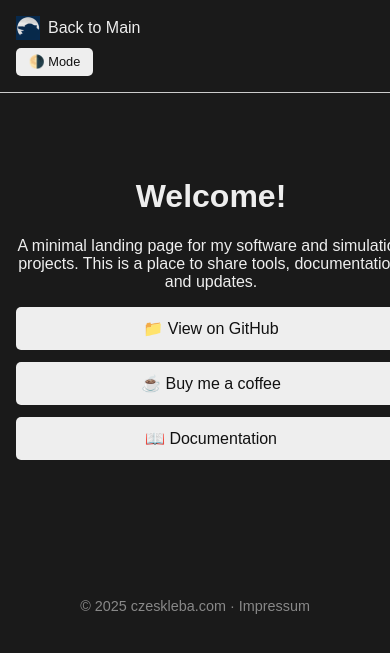
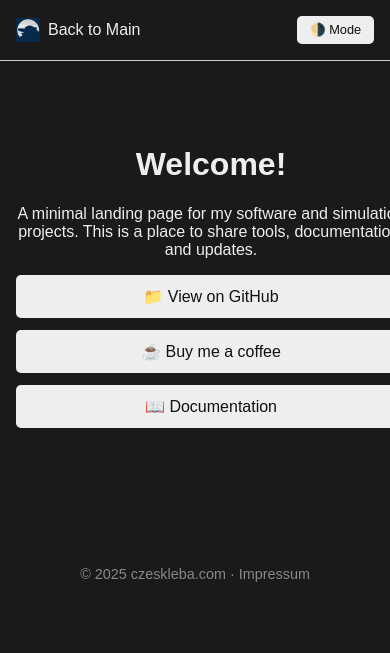
Before and after one commit to DenisCzeskleba/czeskleba.github.io, a Jekyll site: the page built from index.md, in a window 390 px wide. Shown: the top 653 px of the page. Built offline with Jekyll 4.4.1, drawn with Linux system fonts in a browser that asks for light colours.

Commit message:
Update default.html

```diff
--- a/_layouts/default.html
+++ b/_layouts/default.html
@@ -115,14 +115,14 @@
 
     @media (max-width: 600px) {
       header {
-        flex-direction: column;
-        align-items: flex-start;
+        flex-direction: row;
+        flex-wrap: wrap;
         padding: 1rem;
         gap: 0.5rem;
       }
 
       .theme-toggle {
-        align-self: flex-end;
+        margin-left: auto;
       }
 
       .links a {
```
